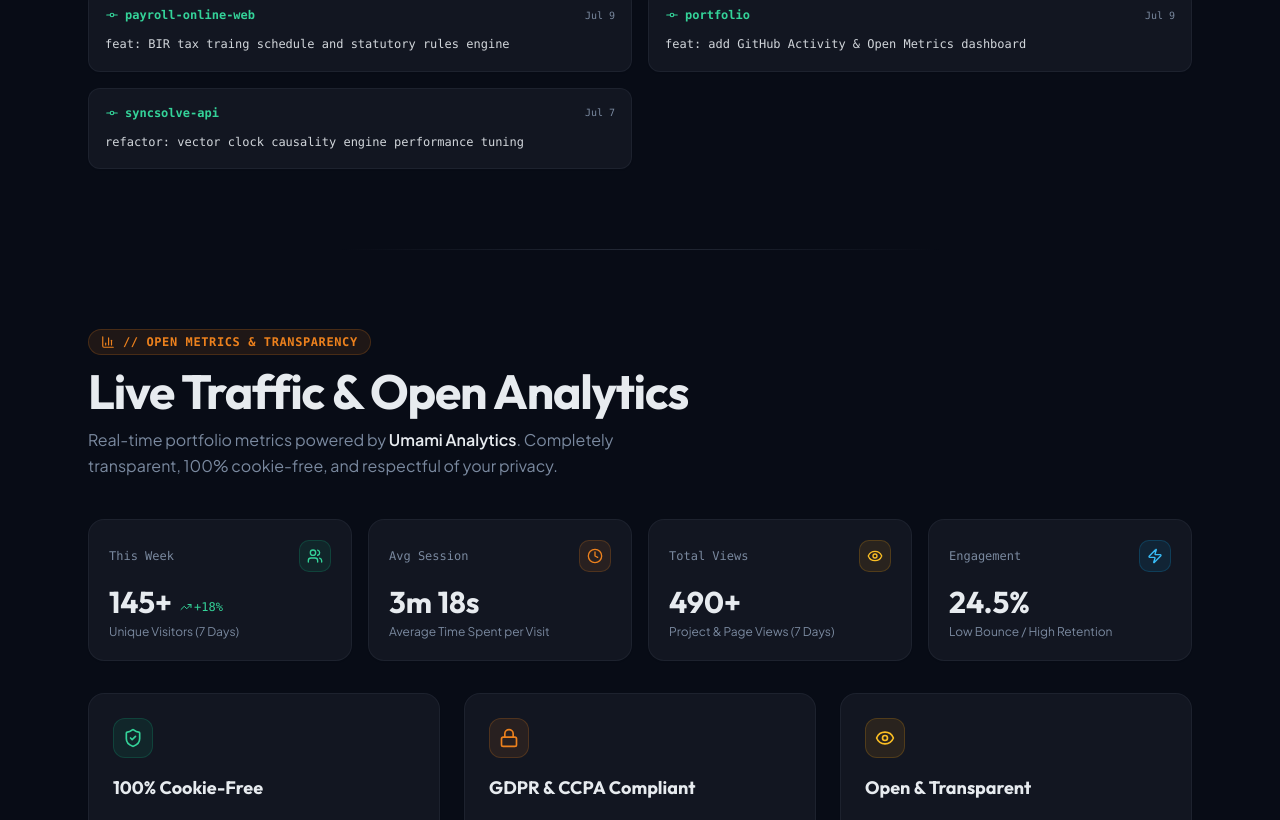
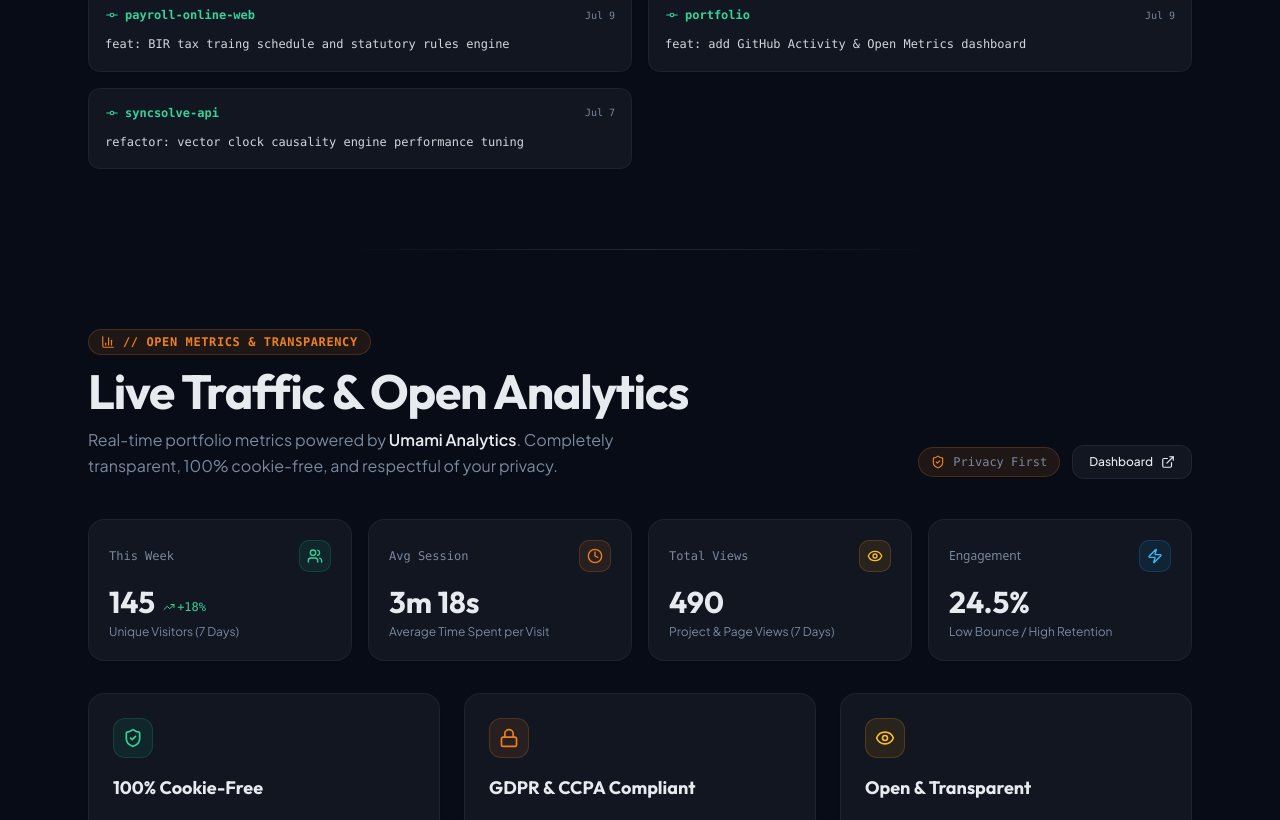
Before and after one commit to Meshy21/mesharys-portfolio, a Next.js app: page / in a window 1280 px wide. Shown: the part 4595-5415 px from the top of the page. Built offline with nearby package versions, Linux system fonts and the light colour scheme; no server answers.

Commit message:
feat: add Umami analytics API route and display live stats section

```diff
--- /dev/null
+++ b/src/app/api/analytics/route.ts
@@ -0,0 +1,104 @@
+import { NextResponse } from 'next/server';
+
+export interface AnalyticsStatsData {
+  visitors: {
+    value: number;
+    change: number;
+  };
+  pageviews: {
+    value: number;
+    change: number;
+  };
+  avgDuration: string;
+  bounceRate: string;
+  isLive: boolean;
+  shareUrl: string;
+}
+
+export async function GET() {
+  const websiteId = process.env.NEXT_PUBLIC_UMAMI_WEBSITE_ID || 'f54f12c9-a5ad-4282-a4d1-ad3621b88a8e';
+  const scriptUrl = process.env.NEXT_PUBLIC_UMAMI_SCRIPT_URL || 'https://cloud.umami.is/script.js';
+  const shareUrl = process.env.NEXT_PUBLIC_UMAMI_SHARE_URL || `https://cloud.umami.is/share/${websiteId}`;
+  const apiKey = process.env.UMAMI_API_KEY;
+
+  // Default fallback statistics if Umami API key is absent or unreachable
+  const fallbackData: AnalyticsStatsData = {
+    visitors: { value: 145, change: 18 },
+    pageviews: { value: 490, change: 12 },
+    avgDuration: '3m 18s',
+    bounceRate: '24.5%',
+    isLive: false,
+    shareUrl,
+  };
+
+  if (!apiKey) {
+    return NextResponse.json(fallbackData, {
+      headers: {
+        'Cache-Control': 'public, s-maxage=300, stale-while-revalidate=600',
+      },
+    });
+  }
+
+  try {
+    const endAt = Date.now();
+    const startAt = endAt - 7 * 24 * 60 * 60 * 1000; // Last 7 days
+
+    const baseUrl = scriptUrl.includes('cloud.umami.is')
+      ? 'https://api.umami.is/v1'
+      : scriptUrl.replace(/\/script\.js$/, '/api');
+
+    const res = await fetch(`${baseUrl}/websites/${websiteId}/stats?startAt=${startAt}&endAt=${endAt}`, {
+      headers: {
+        'Authorization': `Bearer ${apiKey}`,
+        'x-umami-api-key': apiKey,
+        'User-Agent': 'NextJS-Portfolio-App',
+      },
+      next: { revalidate: 300 },
+    });
+
+    if (res.ok) {
+      const data = await res.json();
+      const visitorsVal = data.visitors?.value ?? fallbackData.visitors.value;
+      const visitorsChange = data.visitors?.change ?? fallbackData.visitors.change;
+      const pageviewsVal = data.pageviews?.value ?? fallbackData.pageviews.value;
+      const pageviewsChange = data.pageviews?.change ?? fallbackData.pageviews.change;
+
+      let avgDurationStr = fallbackData.avgDuration;
+      if (data.totaltime?.value && data.visits?.value && data.visits.value > 0) {
+        const avgSeconds = Math.round(data.totaltime.value / data.visits.value);
+        const mins = Math.floor(avgSeconds / 60);
+        const secs = avgSeconds % 60;
+        avgDurationStr = `${mins}m ${secs}s`;
+      }
+
+      let bounceRateStr = fallbackData.bounceRate;
+      if (data.bounces?.value !== undefined && data.visits?.value && data.visits.value > 0) {
+        const rate = ((data.bounces.value / data.visits.value) * 100).toFixed(1);
+        bounceRateStr = `${rate}%`;
+      }
+
+      const liveData: AnalyticsStatsData = {
+        visitors: { value: visitorsVal, change: visitorsChange },
+        pageviews: { value: pageviewsVal, change: pageviewsChange },
+        avgDuration: avgDurationStr,
+        bounceRate: bounceRateStr,
+        isLive: true,
+        shareUrl,
+      };
+
+      return NextResponse.json(liveData, {
+        headers: {
+          'Cache-Control': 'public, s-maxage=300, stale-while-revalidate=600',
+        },
+      });
+    }
+  } catch (err) {
+    console.warn('Umami API fetch error, falling back to cached defaults:', err);
+  }
+
+  return NextResponse.json(fallbackData, {
+    headers: {
+      'Cache-Control': 'public, s-maxage=300, stale-while-revalidate=600',
+    },
+  });
+}
--- a/src/components/AnalyticsSection.tsx
+++ b/src/components/AnalyticsSection.tsx
@@ -1,10 +1,43 @@
 'use client';
 
-import { ShieldCheck, BarChart3, Users, Clock, Eye, Zap, TrendingUp, Lock } from 'lucide-react';
+import { useState, useEffect } from 'react';
+import { ShieldCheck, BarChart3, Users, Clock, Eye, Zap, TrendingUp, TrendingDown, Lock, ExternalLink, RefreshCw } from 'lucide-react';
+import Link from 'next/link';
 import { useScrollReveal } from '@/hooks/use-scroll-reveal';
+import { AnalyticsStatsData } from '@/app/api/analytics/route';
 
 export default function AnalyticsSection() {
   const sectionRef = useScrollReveal<HTMLElement>(0.1);
+  const [stats, setStats] = useState<AnalyticsStatsData | null>(null);
+  const [loading, setLoading] = useState(true);
+
+  useEffect(() => {
+    let isMounted = true;
+    async function fetchAnalytics() {
+      try {
+        const res = await fetch('/api/analytics');
+        if (res.ok) {
+          const data = await res.json();
+          if (isMounted) {
+            setStats(data);
+          }
+        }
+      } catch (e) {
+        console.warn('Failed to load live analytics stats:', e);
+      } finally {
+        if (isMounted) {
+          setLoading(false);
+        }
+      }
+    }
+
+    fetchAnalytics();
+    return () => {
+      isMounted = false;
+    };
+  }, []);
+
+  const shareUrl = stats?.shareUrl || process.env.NEXT_PUBLIC_UMAMI_SHARE_URL || 'https://cloud.umami.is/share/f54f12c9-a5ad-4282-a4d1-ad3621b88a8e';
 
   return (
     <section id="analytics" ref={sectionRef} className="reveal w-full py-12 sm:py-16 md:py-20 relative overflow-hidden">
@@ -13,7 +46,8 @@ export default function AnalyticsSection() {
 
       <div className="container mx-auto px-4 md:px-6 max-w-6xl">
         {/* Section Header */}
-        <div className="max-w-2xl mb-8 sm:mb-10 space-y-3">
+        <div className="flex flex-col md:flex-row md:items-end justify-between gap-6 mb-8 sm:mb-10">
+          <div className="max-w-2xl space-y-3">
             <div className="inline-flex items-center gap-2 px-3 py-1 rounded-full bg-primary/10 border border-primary/20 text-xs font-mono text-primary font-semibold uppercase tracking-wider">
               <BarChart3 className="h-3.5 w-3.5 text-primary" />
               <span>{'// Open Metrics & Transparency'}</span>
@@ -24,6 +58,34 @@ export default function AnalyticsSection() {
             <p className="text-muted-foreground text-base leading-relaxed max-w-xl">
               Real-time portfolio metrics powered by <strong className="text-foreground font-semibold">Umami Analytics</strong>. Completely transparent, 100% cookie-free, and respectful of your privacy.
             </p>
+          </div>
+
+          <div className="flex items-center gap-3">
+            {stats?.isLive ? (
+              <div className="inline-flex items-center gap-2 px-3 py-1.5 rounded-full bg-emerald-500/10 border border-emerald-500/30 text-xs font-mono text-emerald-400">
+                <span className="relative flex h-2 w-2">
+                  <span className="animate-ping absolute inline-flex h-full w-full rounded-full bg-emerald-400 opacity-75" />
+                  <span className="relative inline-flex rounded-full h-2 w-2 bg-emerald-400" />
+                </span>
+                <span>Live Umami Sync</span>
+              </div>
+            ) : (
+              <div className="inline-flex items-center gap-2 px-3 py-1.5 rounded-full bg-primary/10 border border-primary/20 text-xs font-mono text-muted-foreground">
+                <ShieldCheck className="h-3.5 w-3.5 text-primary" />
+                <span>Privacy First</span>
+              </div>
+            )}
+
+            <Link
+              href={shareUrl}
+              target="_blank"
+              rel="noopener noreferrer"
+              className="inline-flex items-center gap-2 px-4 py-2 rounded-xl bg-card border border-border/80 hover:border-primary/50 text-xs font-medium text-foreground hover:text-primary transition-all duration-300 shadow-sm group"
+            >
+              <span>Dashboard</span>
+              <ExternalLink className="h-3.5 w-3.5 group-hover:translate-x-0.5 group-hover:-translate-y-0.5 transition-transform" />
+            </Link>
+          </div>
         </div>
 
         {/* Live Visitor & Session Metrics Cards */}
@@ -37,12 +99,19 @@ export default function AnalyticsSection() {
               </div>
             </div>
             <div>
+              {loading ? (
+                <div className="h-8 w-24 bg-muted/40 animate-pulse rounded-md my-1" />
+              ) : (
                 <div className="text-2xl sm:text-3xl font-headline font-bold text-foreground group-hover:text-emerald-400 transition-colors flex items-baseline gap-2">
-                <span>145+</span>
-                <span className="text-xs font-mono font-medium text-emerald-400 flex items-center">
-                  <TrendingUp className="h-3 w-3 mr-0.5" /> +18%
+                  <span>{stats?.visitors.value ?? 145}</span>
+                  {stats?.visitors.change !== undefined && stats.visitors.change !== 0 && (
+                    <span className={`text-xs font-mono font-medium flex items-center ${stats.visitors.change >= 0 ? 'text-emerald-400' : 'text-rose-400'}`}>
+                      {stats.visitors.change >= 0 ? <TrendingUp className="h-3 w-3 mr-0.5" /> : <TrendingDown className="h-3 w-3 mr-0.5" />}
+                      {stats.visitors.change >= 0 ? `+${stats.visitors.change}%` : `${stats.visitors.change}%`}
                     </span>
+                  )}
                 </div>
+              )}
               <p className="text-xs text-muted-foreground mt-1">Unique Visitors (7 Days)</p>
             </div>
           </div>
@@ -56,9 +125,13 @@ export default function AnalyticsSection() {
               </div>
             </div>
             <div>
+              {loading ? (
+                <div className="h-8 w-24 bg-muted/40 animate-pulse rounded-md my-1" />
+              ) : (
                 <div className="text-2xl sm:text-3xl font-headline font-bold text-foreground group-hover:text-primary transition-colors">
-                3m 18s
+                  {stats?.avgDuration ?? '3m 18s'}
                 </div>
+              )}
               <p className="text-xs text-muted-foreground mt-1">Average Time Spent per Visit</p>
             </div>
           </div>
@@ -72,9 +145,13 @@ export default function AnalyticsSection() {
               </div>
             </div>
             <div>
+              {loading ? (
+                <div className="h-8 w-24 bg-muted/40 animate-pulse rounded-md my-1" />
+              ) : (
                 <div className="text-2xl sm:text-3xl font-headline font-bold text-foreground group-hover:text-amber-400 transition-colors">
-                490+
+                  {stats?.pageviews.value ?? 490}
                 </div>
+              )}
               <p className="text-xs text-muted-foreground mt-1">Project &amp; Page Views (7 Days)</p>
             </div>
           </div>
@@ -82,15 +159,19 @@ export default function AnalyticsSection() {
           {/* Card 4: Bounce Rate */}
           <div className="bg-card border border-border/60 rounded-2xl p-5 space-y-3 hover:border-primary/40 transition-all duration-300 shadow-sm relative overflow-hidden group">
             <div className="flex items-center justify-between">
-              <span className="text-xs font-mono text-muted-foreground font-medium">Engagement</span>
+              <span className="text-xs font-mono text-muted-foreground font-medium font-sans">Engagement</span>
               <div className="h-8 w-8 rounded-lg bg-sky-500/10 text-sky-400 flex items-center justify-center border border-sky-500/20">
                 <Zap className="h-4 w-4" />
               </div>
             </div>
             <div>
+              {loading ? (
+                <div className="h-8 w-24 bg-muted/40 animate-pulse rounded-md my-1" />
+              ) : (
                 <div className="text-2xl sm:text-3xl font-headline font-bold text-foreground group-hover:text-sky-400 transition-colors">
-                24.5%
+                  {stats?.bounceRate ?? '24.5%'}
                 </div>
+              )}
               <p className="text-xs text-muted-foreground mt-1">Low Bounce / High Retention</p>
             </div>
           </div>
```
Lines whose indentation alone changed are shown as unchanged.
